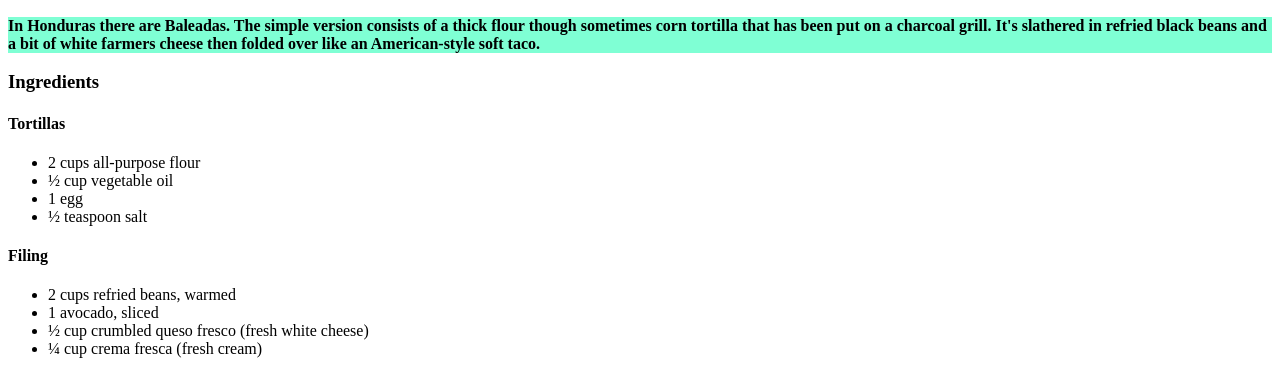
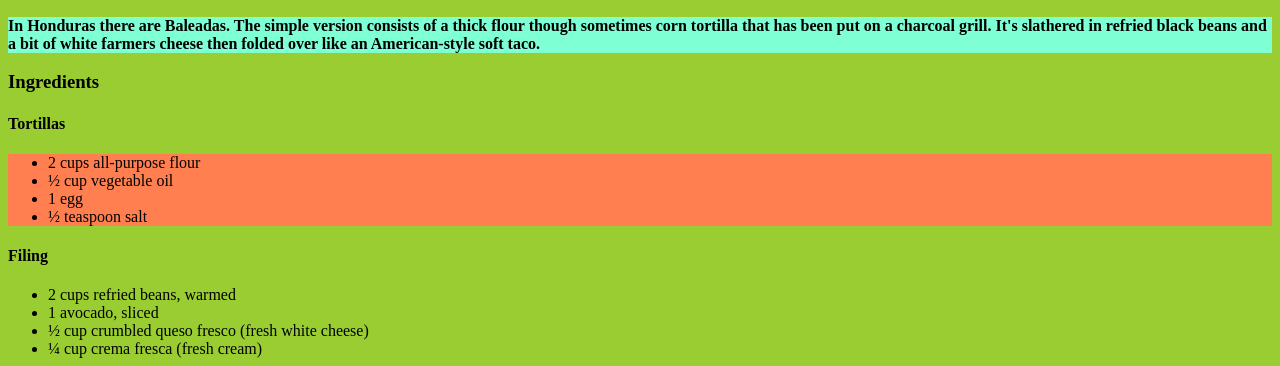
Before and after one commit to chriswebdv/odin-recipes, a plain HTML site: page recipes/baleadas.html in a window 1280 px wide. Shown: the part 434-800 px from the top of the page. Drawn offline with Linux system fonts and the light colour scheme; files that its build step writes are made by us from their sources.

Commit message:
Edit updated files

```diff
--- a/recipes/baleadas.html
+++ b/recipes/baleadas.html
@@ -4,10 +4,10 @@
     <head>
         <meta charset="UTF-8">
         <title>Baleadas</title>
-        <link rel="stylesheet" href="./odin-recipes/styles.css">
+        <link rel="stylesheet" href="../styles.css">
     </head>
 
-    <body>
+    <body class="bod">
         <h1 class="top">Honduran Baleadas</h1>
         <img src="https://assets.kraftfoods.com/recipe_images/opendeploy/137336_640x428.jpg" alt="baleada">
         <h2>Yummy Honduran Baleadas!</h2>
@@ -16,7 +16,7 @@
         white farmers cheese then folded over like an American-style soft taco.</p>
         <h3>Ingredients</h3>
             <h4>Tortillas</h4>
-                <ul>
+                <ul class="list">
                 <li>2 cups all-purpose flour</li>
                 <li>½ cup vegetable oil</li>
                 <li>1 egg</li>
--- a/styles.css
+++ b/styles.css
@@ -9,3 +9,13 @@
     background-color: aquamarine;
     font-weight: bold;
 }
+
+.list {
+
+    background-color: coral;
+}
+
+body {
+
+    background-color: yellowgreen;
+}
```
Also changed, not shown: recipes/meatloaf.html (+2 -2 lines), recipes/medianoche.html (+2 -2 lines).
